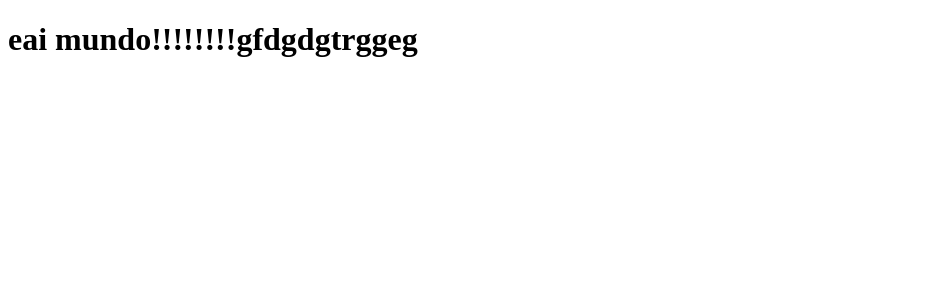
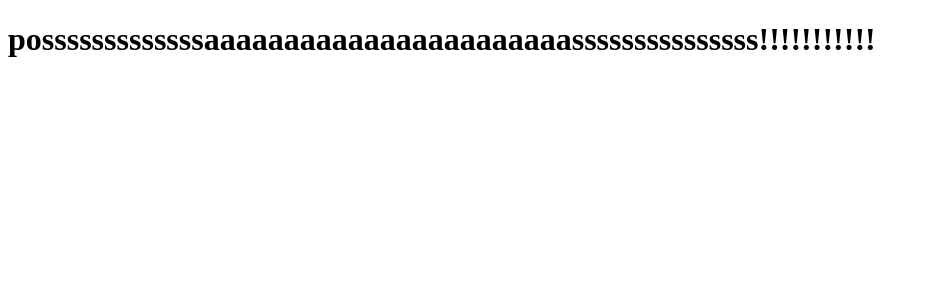
Before and after one commit to m3rcio/algomark2, an Angular app: page / in a window 1280 px wide. Shown: the top 300 px of the page, without its empty margins (0-928 px from the left). Built offline with nearby package versions, Linux system fonts and the light colour scheme.

Commit message:
finalmente funcionouuuuuuuuuugit add . git add . git add . git add . git add . git add . git add . git add . !

```diff
--- a/src/app/app.component.html
+++ b/src/app/app.component.html
@@ -1,2 +1,2 @@
-<h1>eai mundo!!!!!!!!gfdgdgtrggeg</h1>
+<h1>posssssssssssssaaaaaaaaaaaaaaaaaaaaaaasssssssssssssss!!!!!!!!!!!</h1>
 <router-outlet />
```
